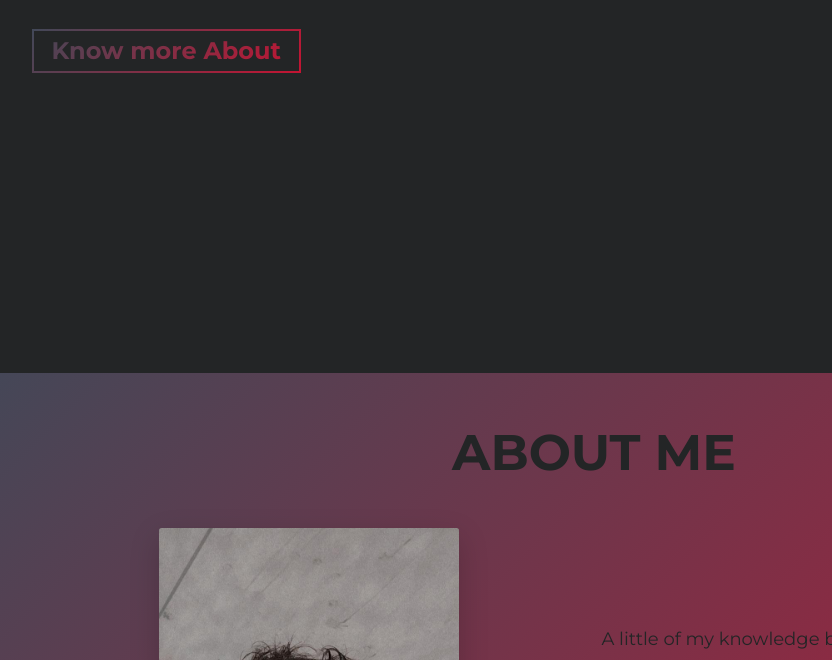
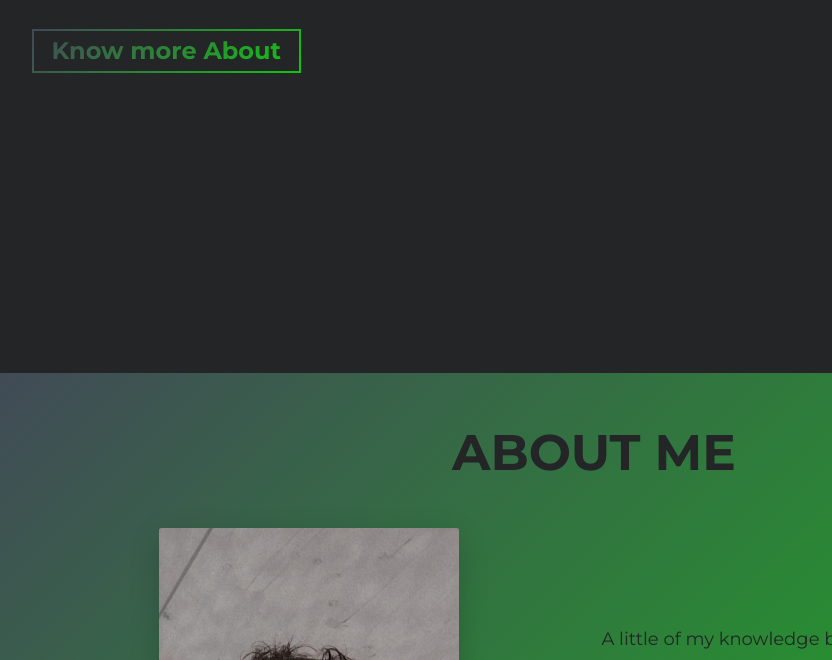
Before and after one commit to juanf1328/JIF-PortFolio, a website built with Parcel: page src/index.html in a window 1280 px wide. Shown: the part 427-1087 px from the top of the page, without its empty margins (46-878 px from the left). Built offline with nearby package versions, Linux system fonts and the light colour scheme.

Commit message:
new colors and new profile pic

```diff
--- a/src/sass/abstracts/_variables.scss
+++ b/src/sass/abstracts/_variables.scss
@@ -1,6 +1,6 @@
 // COLORS
 $primary-color: #424858;
-$secondary-color: #c31432;
+$secondary-color: #14c314;
 
 $white-color: #232526;
 
```
